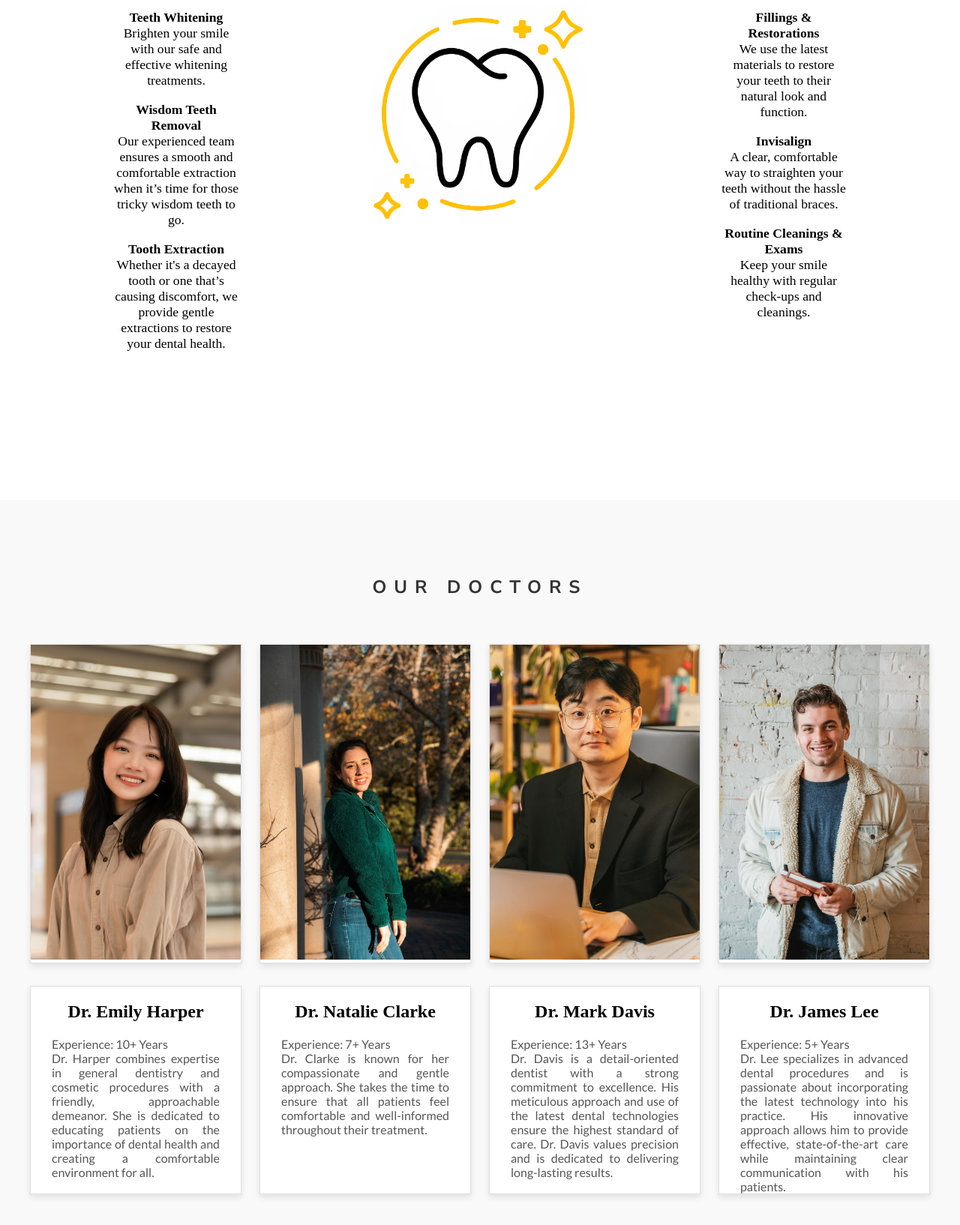
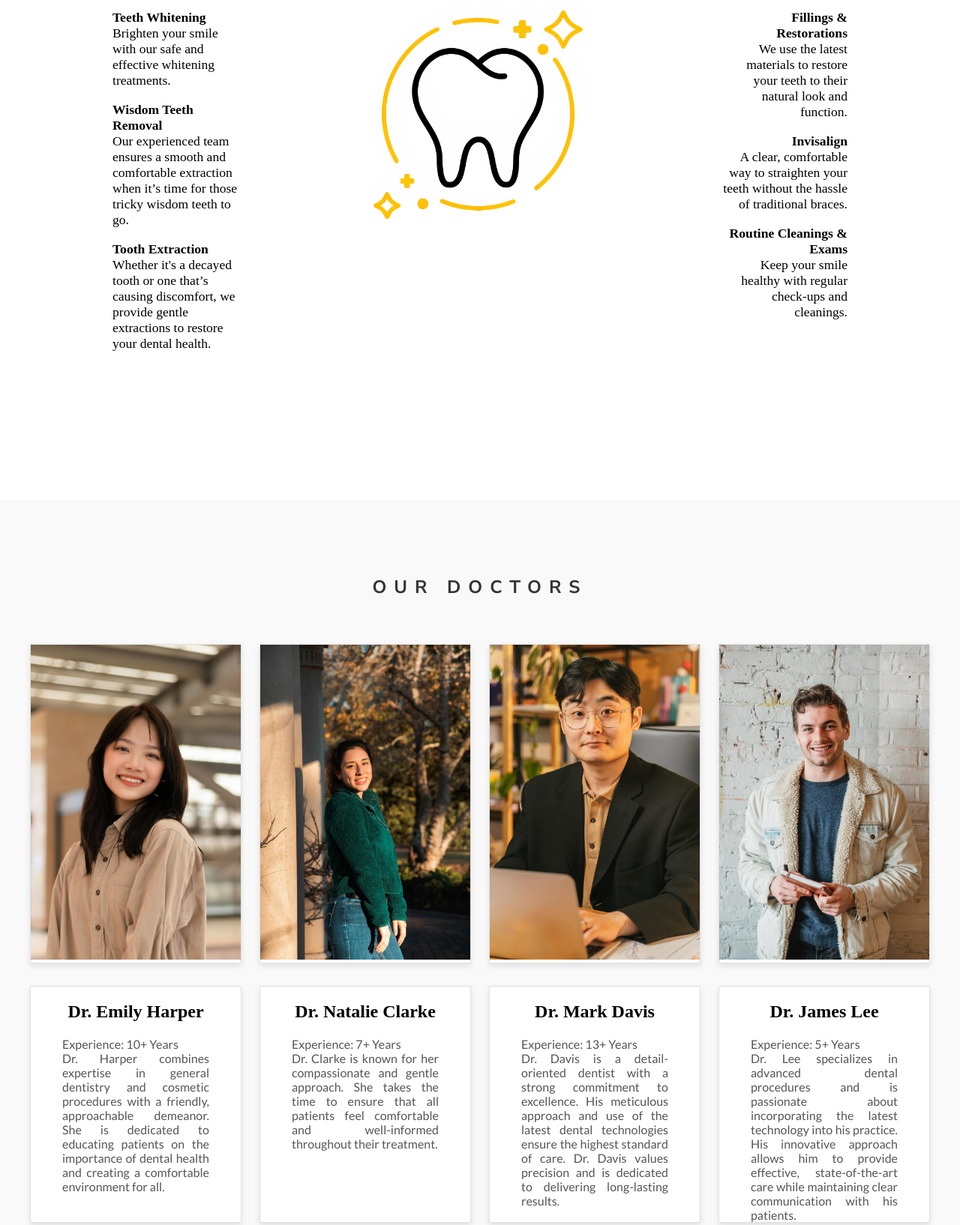
Before and after one commit to ayesha-k317/Dental-Genius, a website: page Home.html in a window 1280 px wide. Shown: the part 1362-2996 px from the top of the page at 75% size. Drawn offline with nearby package versions, Linux system fonts and the light colour scheme.

Commit message:
Update Home.css

```diff
--- a/Home.css
+++ b/Home.css
@@ -282,11 +282,11 @@ html {
     gap: 10px;
 }
 
-.left-column {
+.left-column p {
     text-align: left;
 }
 
-.right-column {
+.right-column p {
     text-align: right;
 }
 
@@ -375,7 +375,7 @@ html {
     font-weight: 400;
     font-style: normal;
     text-align: justify;
-    padding: 0 10%;
+    padding: 0 15%;
     font-size: 1rem;
     color: #555555;
 }
```
